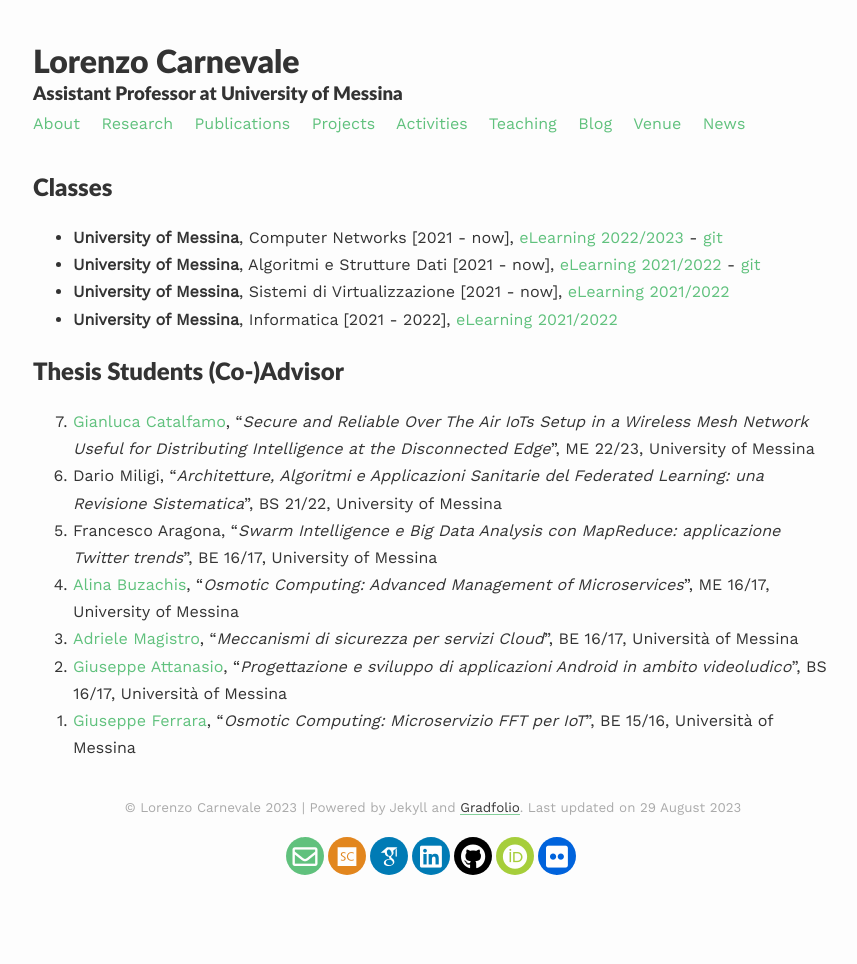
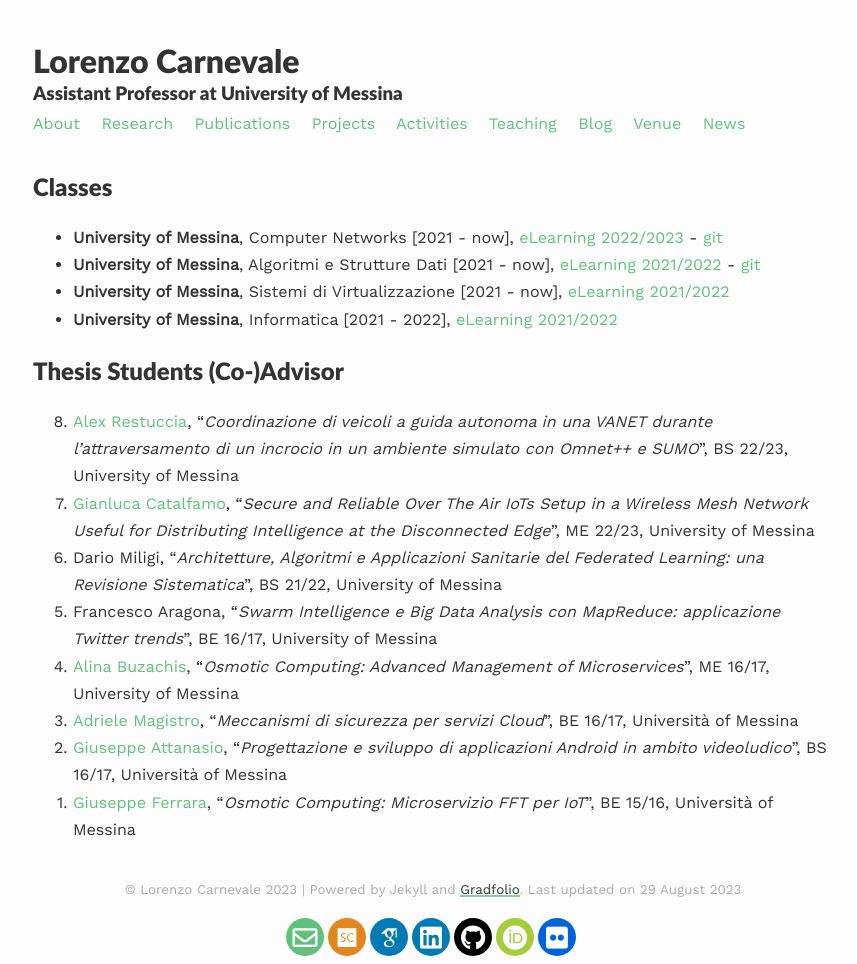
Before and after one commit to lcarnevale/lcarnevale.github.io, a Jekyll site: the page built from _pages/teaching.md, in a window 1280 px wide. Shown: the whole page, without its empty margins (207-1064 px from the left). Built offline with Jekyll 4.4.1, drawn with Linux system fonts in a browser that asks for light colours; nearby versions of some CDN libraries; some web fonts are replaced.

Commit message:
include Restuccia's thesis

```diff
--- a/_pages/teaching.md
+++ b/_pages/teaching.md
@@ -12,6 +12,7 @@ published: true
 - **University of Messina**, Informatica [2021 - 2022], [eLearning 2021/2022](https://moodle2.unime.it/course/view.php?id=48069)
 
 ## Thesis Students (Co-)Advisor
+1. [Alex Restuccia](), "*Coordinazione di veicoli a guida autonoma in una VANET durante l’attraversamento di un incrocio in un ambiente simulato con Omnet++ e SUMO*", BS 22/23, University of Messina
 1. [Gianluca Catalfamo](https://www.linkedin.com/in/gianluca-catalfamo-a9826b19b/), "*Secure and Reliable Over The Air IoTs Setup in a Wireless Mesh Network Useful for Distributing Intelligence at the Disconnected Edge*", ME 22/23, University of Messina
 1. Dario Miligi, "*Architetture, Algoritmi e Applicazioni Sanitarie del Federated Learning: una Revisione Sistematica*", BS 21/22, University of Messina
 1. Francesco Aragona, "*Swarm Intelligence e Big Data Analysis con MapReduce: applicazione Twitter trends*", BE 16/17, University of Messina
```
